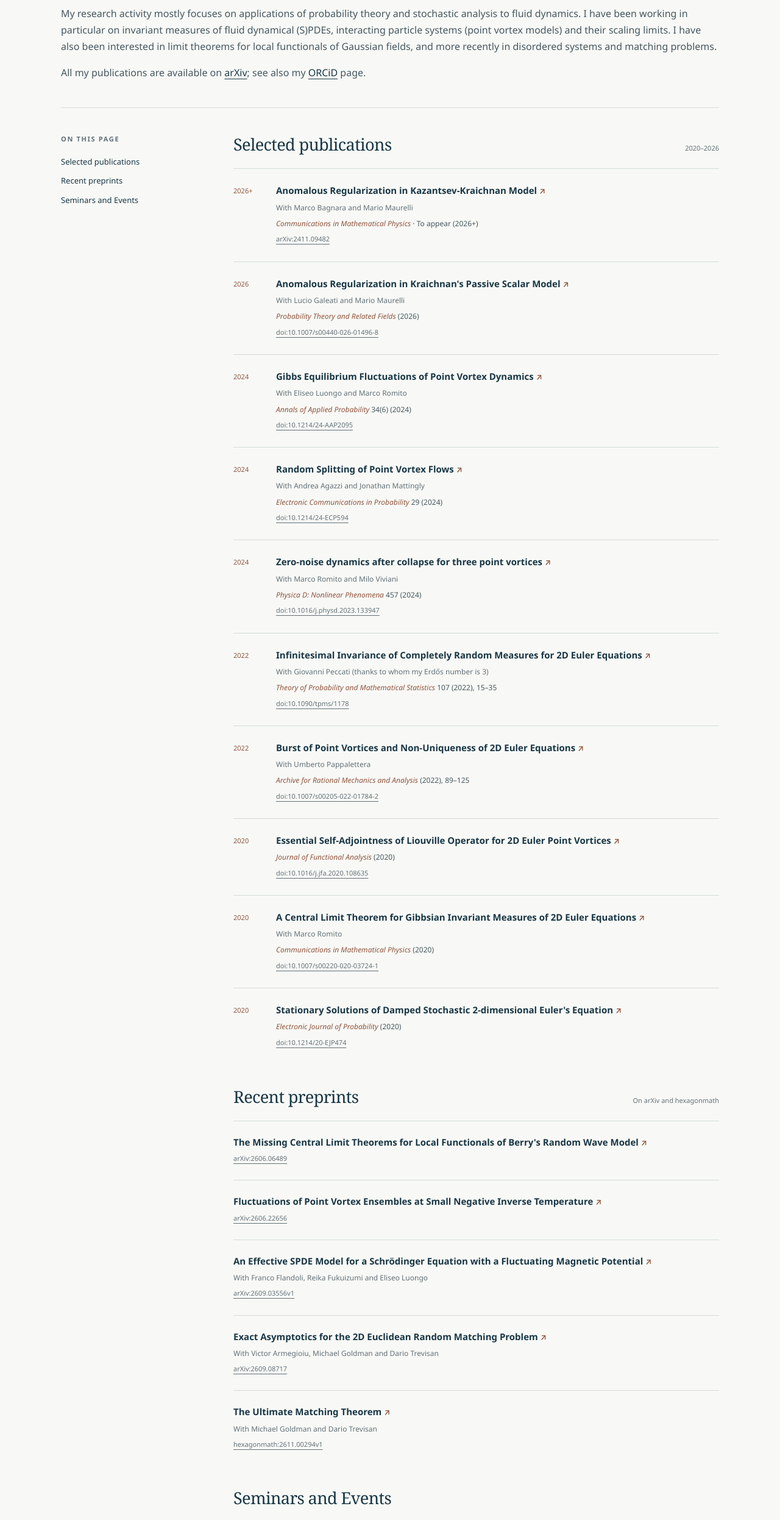
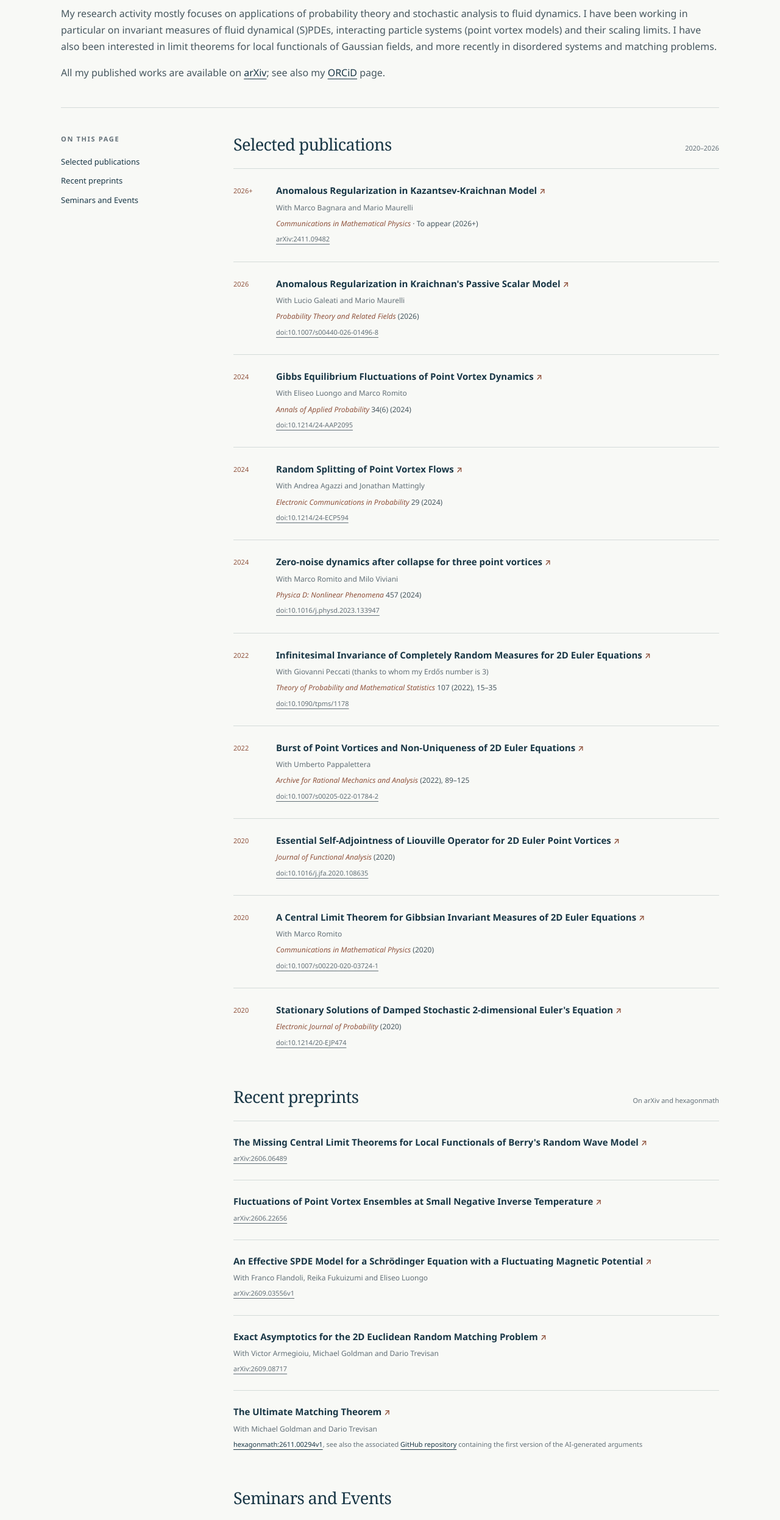
Before and after one commit to grottofrancesco/grottofrancesco.github.io, a plain HTML site: page research.html in a window 1280 px wide. Shown: the part 249-2742 px from the top of the page at 61% size. Drawn offline with Linux system fonts and the light colour scheme.

Commit message:
Clarify published works wording and link matching theorem arguments

```diff
--- a/research.html
+++ b/research.html
@@ -28,7 +28,7 @@
         <h1>Research</h1>
         <div class="page-intro">
           <p>My research activity mostly focuses on applications of probability theory and stochastic analysis to fluid dynamics. I have been working in particular on invariant measures of fluid dynamical (S)PDEs, interacting particle systems (point vortex models) and their scaling limits. I have also been interested in limit theorems for local functionals of Gaussian fields, and more recently in disordered systems and matching problems.</p>
-          <p>All my publications are available on <a href="https://arxiv.org/search/?query=Grotto%2C+Francesco&amp;searchtype=author">arXiv</a>; see also my <a href="https://orcid.org/0000-0002-8689-4863">ORCiD</a> page.</p>
+          <p>All my published works are available on <a href="https://arxiv.org/search/?query=Grotto%2C+Francesco&amp;searchtype=author">arXiv</a>; see also my <a href="https://orcid.org/0000-0002-8689-4863">ORCiD</a> page.</p>
         </div>
       </div>
 
@@ -167,7 +167,7 @@
               <li>
                 <h3><a href="https://hexagonmath.org/2611.00294v1">The Ultimate Matching Theorem <span aria-hidden="true">↗</span></a></h3>
                 <p class="publication-authors">With <a href="https://www.cmap.polytechnique.fr/~michael.goldman/">Michael Goldman</a> and <a href="https://web.dm.unipi.it/trevisan/it/">Dario Trevisan</a></p>
-                <a class="publication-source" href="https://hexagonmath.org/2611.00294v1">hexagonmath:2611.00294v1</a>
+                <p class="publication-source"><a href="https://hexagonmath.org/2611.00294v1">hexagonmath:2611.00294v1</a>, see also the associated <a href="https://github.com/grottofrancesco/UltimateMatchingTheorem">GitHub repository</a> containing the first version of the AI-generated arguments</p>
               </li>
             </ul>
           </section>
```
